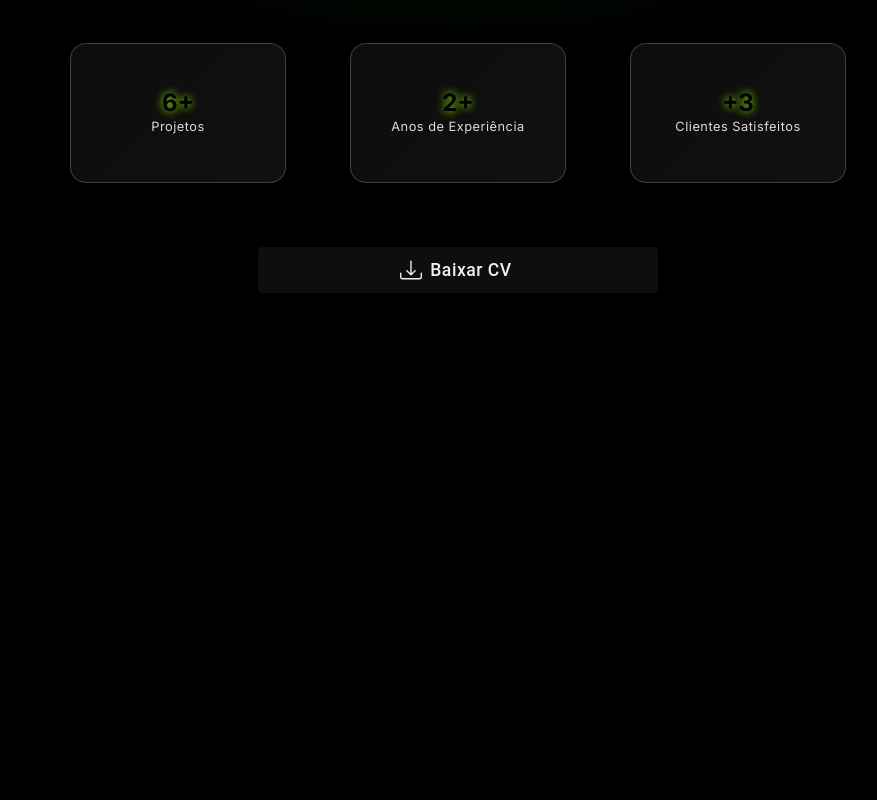
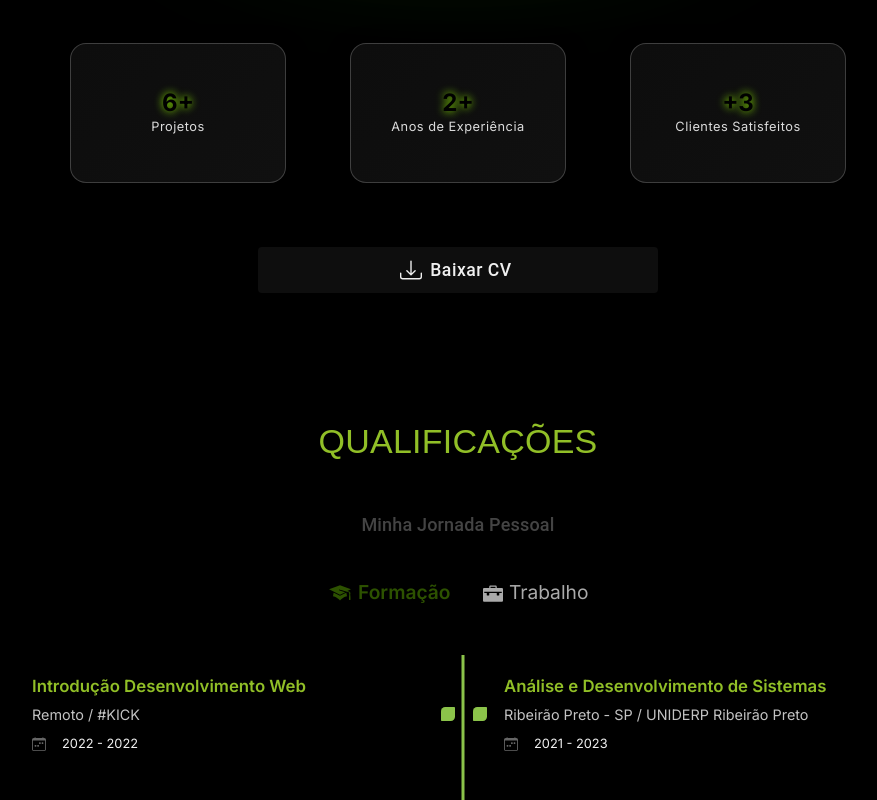
Before and after one commit to Lucasgarcc/garcia-dev, a Next.js app in the folder new-portfolio/: page / in a window 1280 px wide. Shown: the part 2000-2800 px from the top of the page, without its empty margins (182-1059 px from the left). Before the commit the page ends 2325 px from the top, so only its background shows below. Built offline with nearby package versions, Linux system fonts and the light colour scheme; a web font is replaced by a local one.

Commit message:
feat: Adiciona o componente `Timeline`, configura os tipos globais (TS) e atualiza dependências necessárias

```diff
--- a/new-portfolio/src/app/components/Home/Main/Main.tsx
+++ b/new-portfolio/src/app/components/Home/Main/Main.tsx
@@ -9,7 +9,7 @@ import Scene3D from '@/app/components/Background/Scene3D';
 import useViewAnimation from '@/hooks/EffectAnimation/EffectAnimation';
 import AboutMe from '../AboutMe/AboutMe';
 import MouseRole from '../MouseRole/MouseRole';
-import Statistics from '../AboutMe/Statistics/Statistics';
+import Timeline from '../Timeline/Timeline';
 
 interface ClientLayoutProps {
   children: ReactNode | null;
@@ -43,6 +43,10 @@ const MainLayout = ({ children }: ClientLayoutProps) => {
           }`} ref={ref}  >
           <AboutMe/>
         </section>
+          <section className={ `area-content-about-me transition-all duration-700 ${isVisible ? 'opacity-100 translate-y-0' : 'opacity-0 translate-y-20'
+          }`} ref={ref}  >
+          <Timeline />
+        </section>
       </main>
 
     </>
--- /dev/null
+++ b/new-portfolio/src/app/components/Home/Timeline/Timeline.module.css
@@ -0,0 +1,201 @@
+.timelineContainer {
+    width: 100%;
+    max-width: 1200px;
+    box-sizing: border-box;
+    padding: 4rem 1rem;
+    color: var(--primary-c-0-5);
+    position: relative;
+    display: flex;
+    flex-direction: column;
+    align-items: center;
+}
+
+/* Tabs */
+.tabs {
+    display: flex;
+    gap: 2rem;
+    justify-content: center;
+    margin-bottom: 3rem;
+}
+
+.tabButton {
+    background: none;
+    border: none;
+    color: #aaa;
+    font-size: 1.2rem;
+    display: flex;
+    align-items: center;
+    gap: 0.4rem;
+    cursor: pointer;
+    transition: color 0.3s ease;
+}
+
+.tabButton:hover {
+    color: var(--primary-c-0-4);
+}
+
+.active {
+    color: var(--primary-c-0-5);
+    font-weight: 600;
+}
+
+/* Linha central */
+.timelineGrid {
+    position: relative;
+    display: grid;
+    grid-template-columns: 1fr 1fr;
+    max-width: 900px;
+    width: 100%;
+    gap: 3rem 2rem;
+}
+
+.timelineGrid::before {
+    content: '';
+    position: absolute;
+    top: 0;
+    left: 50.6%;
+    width: 3px;
+    height: 100%;
+    background: var(--primary-c-1);
+    transform: translateX(-50%);
+}
+
+/* Itens */
+.timelineItem {
+    position: relative;
+    display: flex;
+    justify-content: flex-end;
+    align-items: center;
+}
+
+.timelineItem.right {
+  justify-content: flex-start;
+}
+
+.timelineItem::before {
+  content: '';
+  position: absolute;
+  top: 50%;
+  width: 14px;
+  height: 14px;
+  background: var(--primary-c-1);
+  border-radius: 5%;
+  border-top-left-radius: 30%;
+  border-bottom-right-radius: 30%;
+  transform: translateY(-50%);
+}
+
+.timelineItem.left::before {
+  right: -7px;
+}
+
+.timelineItem.right::before {
+  left: -7px;
+}
+
+.content {
+  background: var(--bg-primary);
+    color: #c3c3c3;
+  padding: 1.2rem 1.5rem;
+  border-radius: 12px;
+  width: 440px;
+  box-shadow: 0 4px 12px rgba(0, 0, 0, 0.3);
+  transition: transform 0.3s ease, background 0.3s ease;
+}
+
+.content p {
+  font-size: 0.9rem;
+  margin-bottom: 0.5rem;
+}
+
+.content:hover {
+  background: var(--primary-c-0-1);
+  color: var(--color-text);
+  transform: translateY(-4px);
+}
+
+.content h3 {
+  font-size: 1.05rem;
+  color: var(--logo-stroke-primary);
+  font-weight: 600;
+  margin-bottom: 0.3rem;
+}
+
+.year {
+    display: flex;
+    justify-content: flex-start;
+    width: 100%;
+    align-items: center;
+    gap: 1rem;
+    font-size: 0.8rem;
+    color: var(--color-text-n);
+}
+
+.content:hover .year {
+  font-size: 0.8rem;
+  color: var(--logo-gradient-stop2);
+}
+
+
+.content:hover h3{
+
+  color: var(--logo-gradient-stop2);
+}
+.timelineItem:hover::before {
+  background: rgb(86, 153, 4);
+}
+
+.IconCalendary {
+  color: var(--color-text-secondary-c) !important;
+}
+.content:hover .year .IconCalendary{
+  color: var(--logo-gradient-stop2);
+}
+
+/* Responsivo */
+@media (max-width: 1024px) {
+
+    .timelineGrid {
+        grid-template-columns: 1fr;
+    }
+
+    .timelineGrid::before {
+        left: 10px;
+    }
+
+    .timelineItem,
+    .timelineItem.right {
+        justify-content: flex-start;
+    }
+
+    .timelineItem::before {
+        left: -2px;
+    }
+
+    .content {
+        width: calc(100% - .5rem);
+    }
+}
+
+@media screen and (max-width: 480px) {
+    .timelineContainer {
+        padding: .5rem;
+        margin: 0 auto;
+    }
+
+    .timelineGrid {
+        max-width: fit-content;
+        width: none;
+    }
+    .content {
+        max-width: 400px;
+    }
+
+    .title {
+        font-size: 1.6rem !important;
+    }
+
+    .content {
+        width: calc(100% - 1rem);
+    }
+}
--- /dev/null
+++ b/new-portfolio/src/app/components/Home/Timeline/Timeline.tsx
@@ -0,0 +1,139 @@
+'use client';
+
+import '../../../globals.css';
+import React, {useState } from 'react';
+import Styles from './Timeline.module.css';
+import {Typography } from '@mui/material';
+import { motion } from 'framer-motion';
+import { GiGraduateCap } from "react-icons/gi";
+import { ImBriefcase } from "react-icons/im";
+import { BsCalendarWeek } from "react-icons/bs";
+
+const timelineData = {
+	formacao: [
+		{
+		year: '2022 - 2022',
+		title: 'Introdução Desenvolvimento Web',
+		location: 'Remoto / #KICK',
+		},
+		{
+		year: '2021 - 2023',
+		title: 'Análise e Desenvolvimento de Sistemas',
+		location: 'Ribeirão Preto - SP / UNIDERP Ribeirão Preto',
+		},
+		{
+		year: '2023 - 2026',
+		title: 'Frontend – Designer UI / UX',
+		location: 'Rio de Janeiro - RJ / ORIGAMID',
+		},
+		{
+			year: '2024 - 2024',
+			title: 'Jascript – ES6+',
+			location: 'Rio de Janeiro - RJ / ORIGAMID',
+		},
+		{
+			year: '2023 - 2024',
+			title: 'English',
+			location: 'Guariba - SP / VPFI',
+		},
+
+		{
+			year: '2024 - atual',
+			title: 'React',
+			location: 'Rio de Janeiro - RJ / ORIGAMID',
+		},
+		{
+			year: '2025',
+			title: 'Angular - TypeScript * Ionic & AngularJS',
+			location: 'Guariba - SP / Avulso Online',
+		},
+
+
+	],
+	trabalho: [
+		{
+		year: '2014 - 2024',
+		title: 'Modelador de Plástico',
+		location: 'Guariba - SP / Indústria Plástica',
+		},
+		{
+		year: '2025 - Atual',
+		title: 'Desenvolvedor Front-end Junior (web)',
+		location: 'Jaboticabal / F5 Software',
+		},
+	],
+};
+
+const Timeline: React.FC = () => {
+	const [activeTab, setActiveTab] = useState<'formacao' | 'trabalho'>('formacao');
+
+	const data = timelineData[activeTab];
+
+	return (
+
+		<section className={Styles.timelineContainer}>
+			<Typography marginTop={4} color='var(--primary-c-2)' textTransform={'uppercase'}
+					variant="h4" className={Styles.title} marginBottom={4} textAlign={'center'} fontFamily='var(--font-title)' gutterBottom fontWeight={450}
+				>
+				Qualificações
+			</Typography>
+			<Typography
+				fontSize={18}
+				fontWeight={500}
+				color='var(--bg-secondary-n)'
+				textAlign="center"
+				marginTop={2}
+				marginBottom={5}
+			>
+				Minha Jornada Pessoal
+			</Typography>
+
+			{/* Tabs */}
+			<div className={Styles.tabs}>
+				<button
+				onClick={() => setActiveTab('formacao')}
+				className={`${Styles.tabButton} ${
+					activeTab === 'formacao' ? Styles.active : ''
+				}`}
+				>
+				<GiGraduateCap size={24} />
+				Formação
+				</button>
+				<button
+				onClick={() => setActiveTab('trabalho')}
+				className={`${Styles.tabButton} ${
+					activeTab === 'trabalho' ? Styles.active : ''
+				}`}
+				>
+				<ImBriefcase size={20} />
+				Trabalho
+				</button>
+			</div>
+
+			{/* Timeline Grid */}
+			<div className={Styles.timelineGrid}>
+				{data.map((item, index) => (
+				<motion.div
+					key={index}
+					className={`${Styles.timelineItem} ${index % 2 === 0 ? Styles?.left : Styles?.right}`}
+					initial={{ opacity: 0, y: 60, x: index % 2 === 0 ? -50 : 50, scale: 0.95 }}
+					whileInView={{ opacity: 1, y: 0, x: 0, scale: 1 }}
+					transition={{
+						duration: 0.6,
+						delay: index * 0.1, // efeito cascata
+						ease: [0.25, 0.1, 0.25, 1], // ease suave
+					}}
+					viewport={{ once: true, amount: 0.3 }}>
+					<div className={Styles.content}>
+					<h3>{item.title}</h3>
+					<p>{item.location}</p>
+					<span className={Styles.year}> <BsCalendarWeek className={Styles.IconCalendary} size={14} /> {item.year}</span>
+					</div>
+				</motion.div>
+				))}
+			</div>
+		</section>
+	);
+};
+
+export default Timeline;
--- /dev/null
+++ b/new-portfolio/src/app/types/global.d..ts
@@ -0,0 +1,16 @@
+declare module '*.module.css';
+declare module '*.module.scss';
+declare module '*.png';
+declare module '*.jpg';
+declare module '*.jpeg';
+declare module '*.svg';
+
+declare module '*.module.css' {
+    const classes: { readonly [key: string]: string };
+    export default classes;
+}
+
+declare module '*.module.scss' {
+    const classes: { readonly [key: string]: string };
+    export default classes;
+}
```
Also changed, not shown: new-portfolio/package.json (+6 -3 lines), new-portfolio/src/app/types/timeline.d.ts (added, +10 -0 lines), 1 other file (tests, documents, lock files or other folders).
